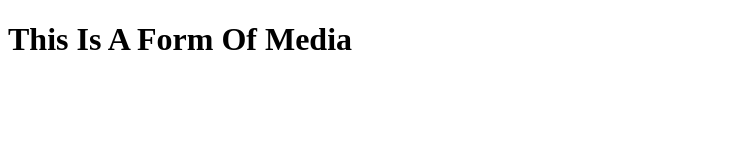
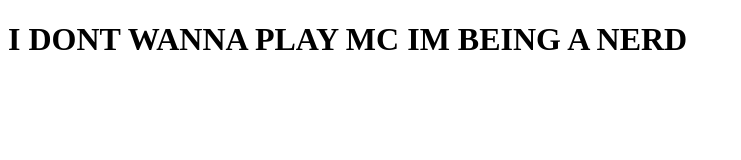
Before and after one commit to AlyxxCipher/media, a plain HTML site: page index.html in a window 1280 px wide. Shown: the whole page, without its empty margins (0-741 px from the left). Drawn offline with Linux system fonts and the light colour scheme.

Commit message:
Update index.html

```diff
--- a/index.html
+++ b/index.html
@@ -1,7 +1,7 @@
 <!DOCTYPE html>
 <head>
-<title>Media</title>
+<title>Fuck you</title>
 </head>
 <body>
-<h1>This Is A Form Of Media</h1>
+<h1>I DONT WANNA PLAY MC IM BEING A NERD</h1>
 </body>
```
